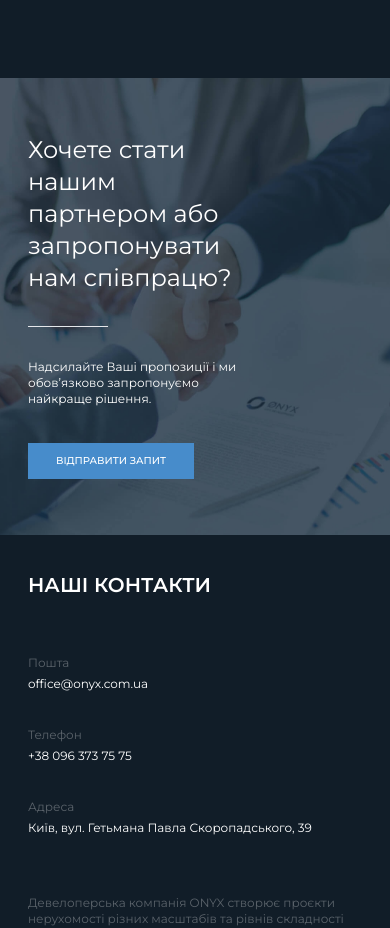
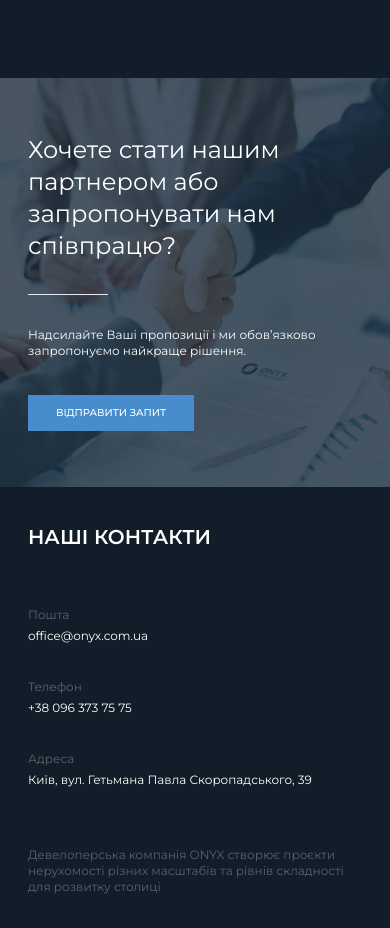
Before and after one commit to nikolaynizruhin/onyx, a Next.js app: page / in a window 390 px wide. Shown: the part 2720-3648 px from the top of the page. Built offline with nearby package versions, Linux system fonts and the light colour scheme.

Commit message:
Update container

```diff
--- a/components/cooperation.tsx
+++ b/components/cooperation.tsx
@@ -14,7 +14,7 @@
         className="absolute inset-0 -z-10 h-full w-full object-cover"
       />
       <Container className="py-14 md:py-44 lg:py-32">
-        <div className="max-w-56 sm:max-w-80 md:max-w-[480px]">
+        <div className="max-w-[480px]">
           <h2 className="text-2xl md:text-[40px] lg:text-[45px] font-normal leading-8 md:leading-[48px] lg:leading-[54px] text-white">
             Хочете стати нашим партнером або запропонувати нам співпрацю?
           </h2>
```
